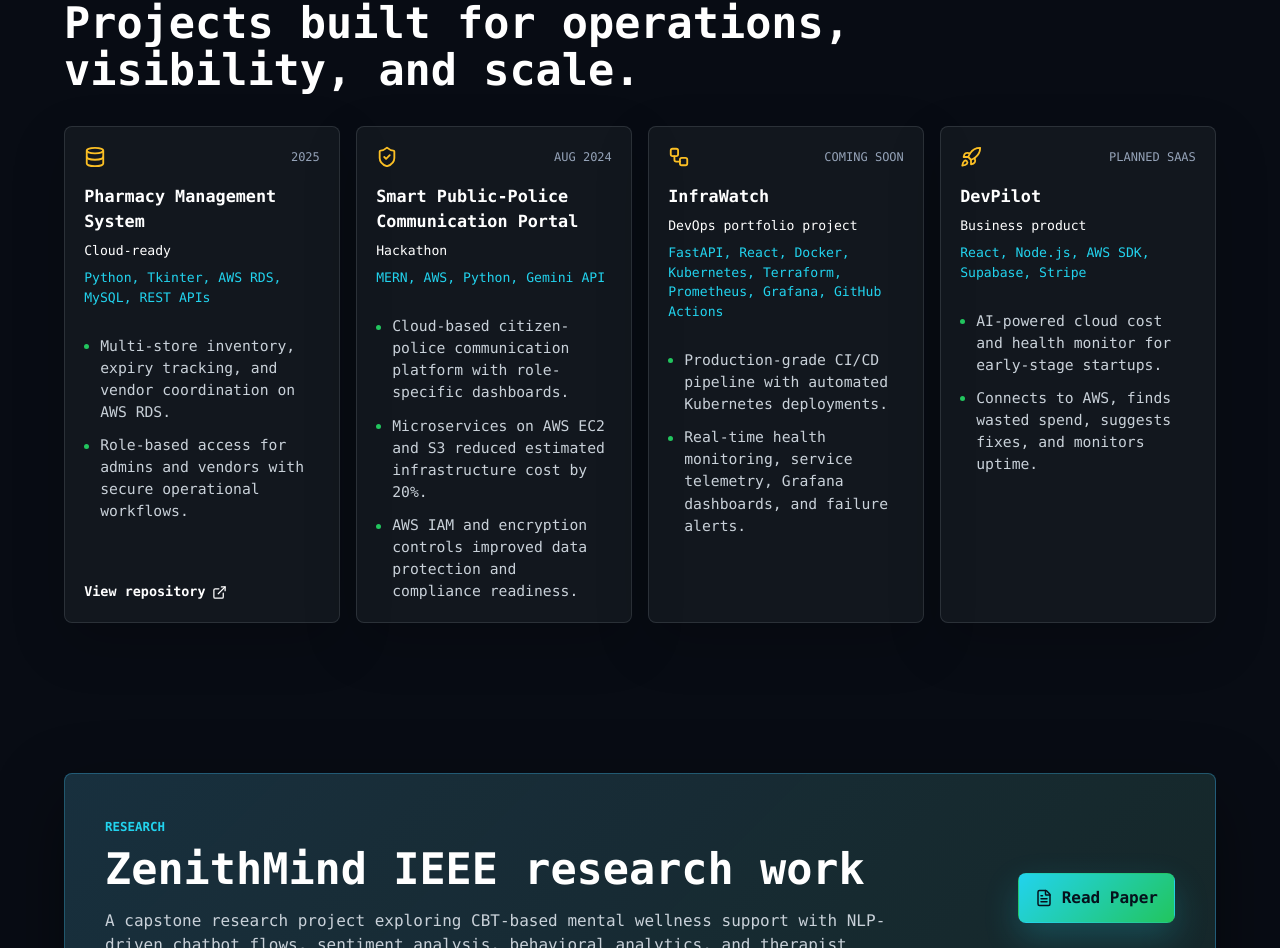
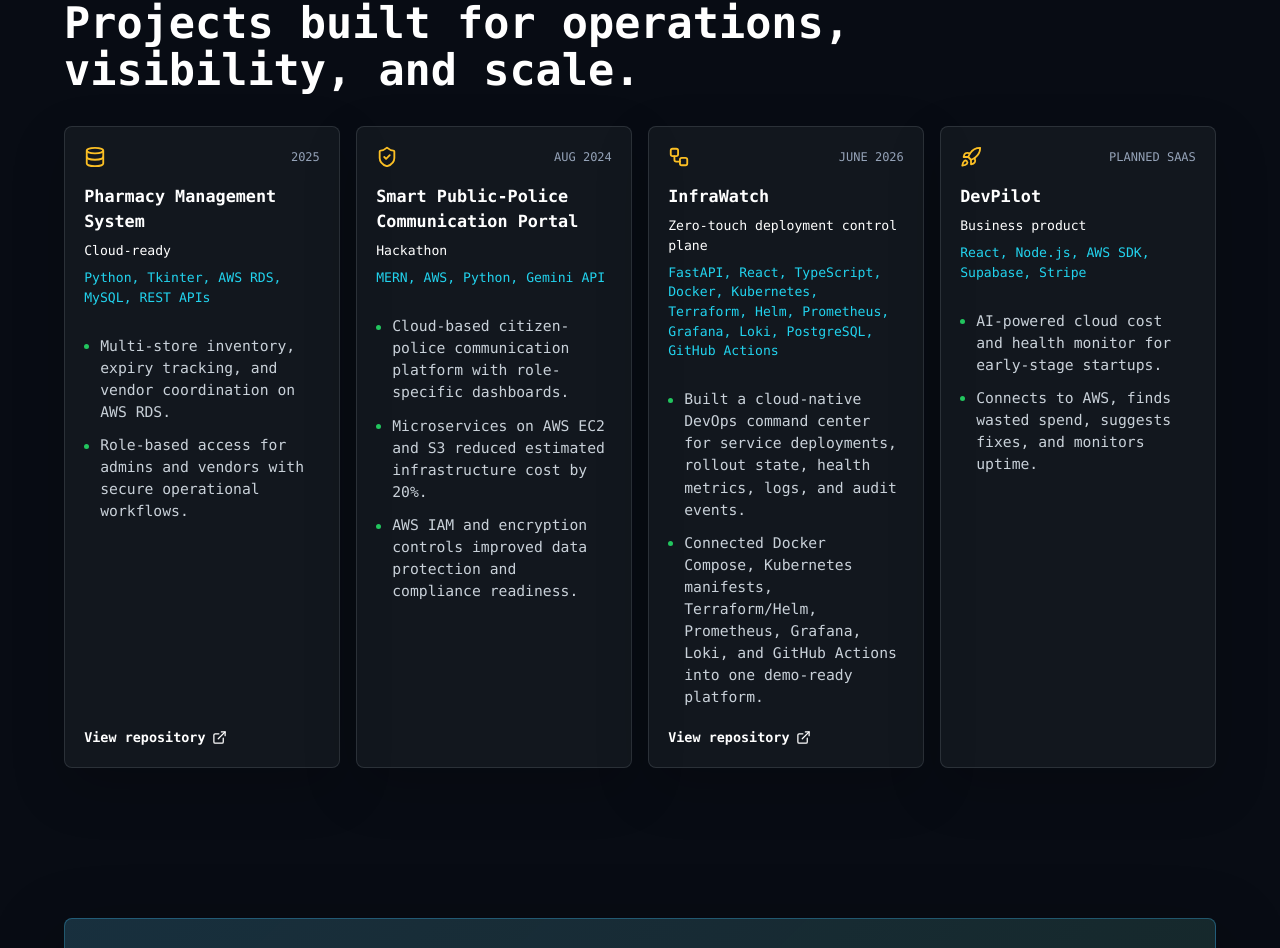
Before and after one commit to ParthrChandurkar/Portfolio-Parth-Chandurkar, a React (Vite) app: page / in a window 1280 px wide. Shown: the part 4316-5264 px from the top of the page. Built offline with nearby package versions, Linux system fonts and the light colour scheme.

Commit message:
Add InfraWatch project details

```diff
--- a/src/App.jsx
+++ b/src/App.jsx
@@ -230,13 +230,15 @@
   },
   {
     title: "InfraWatch",
-    label: "Coming soon",
-    status: "DevOps portfolio project",
-    stack: "FastAPI, React, Docker, Kubernetes, Terraform, Prometheus, Grafana, GitHub Actions",
+    label: "June 2026",
+    status: "Zero-touch deployment control plane",
+    stack: "FastAPI, React, TypeScript, Docker, Kubernetes, Terraform, Helm, Prometheus, Grafana, Loki, PostgreSQL, GitHub Actions",
+    github: "https://github.com/ParthrChandurkar/InfraWatch-Zero-Touch-Deployments-with-Full-Infrastructure-Visibility",
     icon: Workflow,
+    featured: true,
     points: [
-      "Production-grade CI/CD pipeline with automated Kubernetes deployments.",
-      "Real-time health monitoring, service telemetry, Grafana dashboards, and failure alerts.",
+      "Built a cloud-native DevOps command center for service deployments, rollout state, health metrics, logs, and audit events.",
+      "Connected Docker Compose, Kubernetes manifests, Terraform/Helm, Prometheus, Grafana, Loki, and GitHub Actions into one demo-ready platform.",
     ],
   },
   {
@@ -569,8 +571,8 @@
             <h2>Projects built for operations, visibility, and scale.</h2>
           </div>
           <div className="project-grid">
-            {projects.map(({ title, label, status, stack, github, icon: Icon, points }) => (
-              <article className="project-card" key={title}>
+            {projects.map(({ title, label, status, stack, github, icon: Icon, points, featured }) => (
+              <article className={`project-card ${featured ? "is-featured" : ""}`} key={title}>
                 <div className="project-topline">
                   <Icon size={22} />
                   <span>{label}</span>
```
